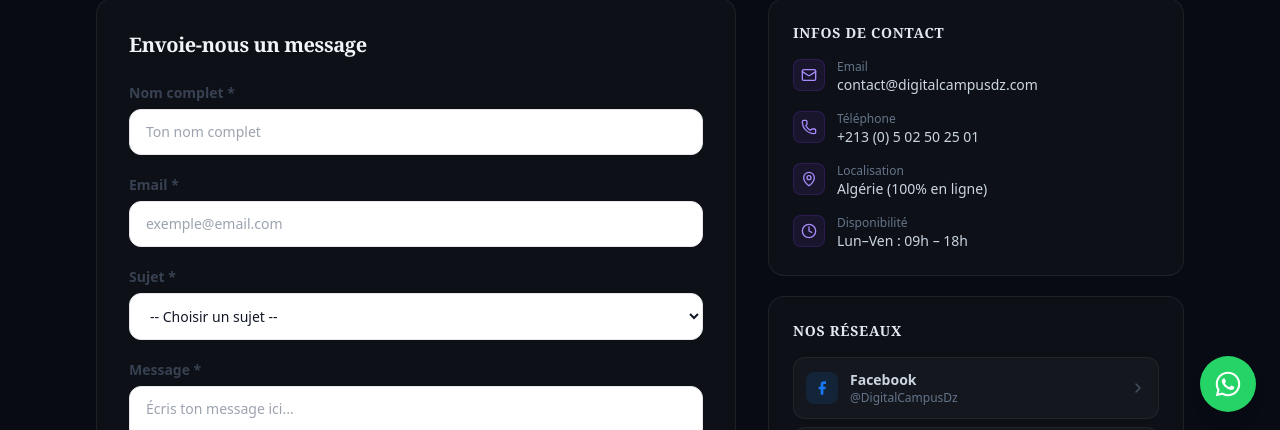
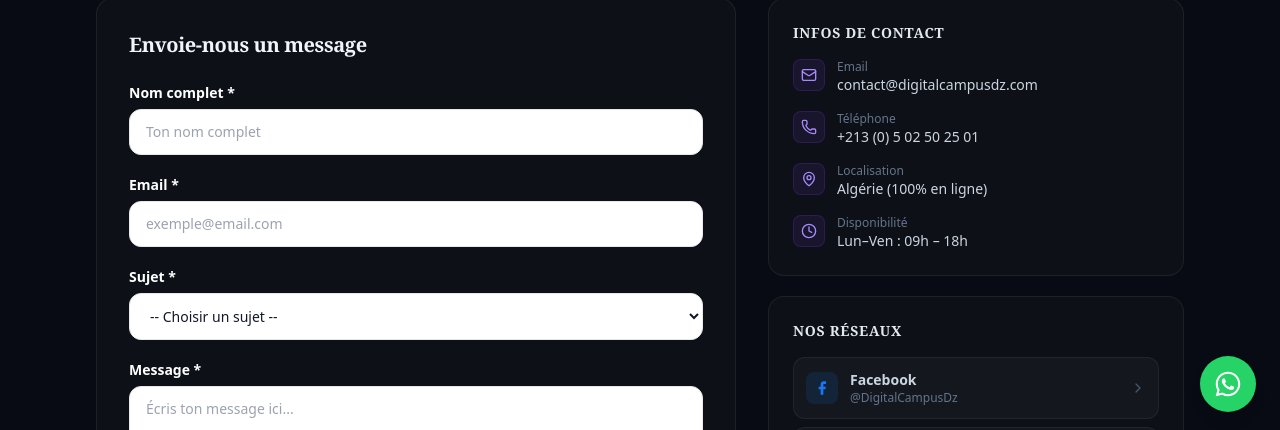
Before and after one commit to naceStudiDev/campus1, a Next.js app: page /contact in a window 1280 px wide. Shown: the part 364-794 px from the top of the page. Built offline with nearby package versions, Linux system fonts and the light colour scheme; no server answers.

Commit message:
fix(contact): set form labels to white for dark background visibility

```diff
--- a/src/components/forms/ContactForm.tsx
+++ b/src/components/forms/ContactForm.tsx
@@ -45,7 +45,7 @@ export default function ContactForm() {
   return (
     <form onSubmit={handleSubmit(onSubmit)} className="space-y-5">
       <div>
-        <label className="block text-sm font-semibold text-gray-700 mb-1.5">Nom complet *</label>
+        <label className="block text-sm font-semibold text-white mb-1.5">Nom complet *</label>
         <input
           {...register('nom', { required: 'Nom requis' })}
           placeholder="Ton nom complet"
@@ -55,7 +55,7 @@ export default function ContactForm() {
       </div>
 
       <div>
-        <label className="block text-sm font-semibold text-gray-700 mb-1.5">Email *</label>
+        <label className="block text-sm font-semibold text-white mb-1.5">Email *</label>
         <input
           {...register('email', {
             required: 'Email requis',
@@ -69,7 +69,7 @@ export default function ContactForm() {
       </div>
 
       <div>
-        <label className="block text-sm font-semibold text-gray-700 mb-1.5">Sujet *</label>
+        <label className="block text-sm font-semibold text-white mb-1.5">Sujet *</label>
         <select
           {...register('sujet', { required: 'Sujet requis' })}
           className={`${inputClass(!!errors.sujet)} bg-white`}
@@ -84,7 +84,7 @@ export default function ContactForm() {
       </div>
 
       <div>
-        <label className="block text-sm font-semibold text-gray-700 mb-1.5">Message *</label>
+        <label className="block text-sm font-semibold text-white mb-1.5">Message *</label>
         <textarea
           {...register('message', { required: 'Message requis', minLength: { value: 10, message: 'Message trop court (min 10 caractères)' } })}
           rows={5}
```
